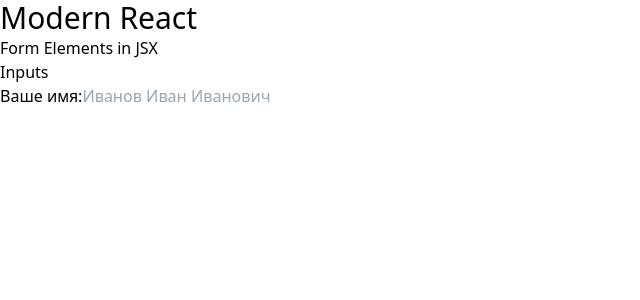
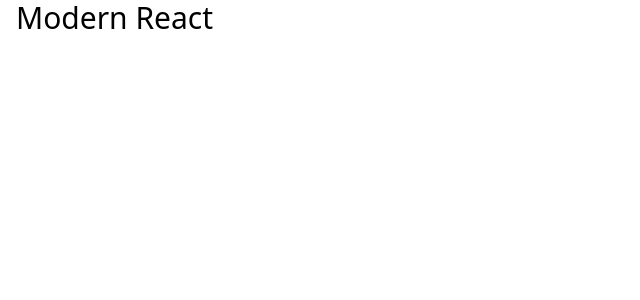
Before and after one commit to proweb/vitejs-react-app, a React (Vite) app: page / in a window 1280 px wide. Shown: the top 300 px of the page, without its empty margins (0-640 px from the left). Built offline with nearby package versions, Linux system fonts and the light colour scheme; the HTML template or start-up script is replaced by a standard one.

Commit message:
Add Layout Component

```diff
--- a/src/App.jsx
+++ b/src/App.jsx
@@ -1,10 +1,10 @@
 import { FormElements } from './components/FormElements';
+import Layout from './components/Layout';
 
 export default function App() {
   return (
-    <>
+    <Layout>
       <h1 className="text-3xl">Modern React</h1>
-      <FormElements />
-    </>
+    </Layout>
   );
 }
--- /dev/null
+++ b/src/components/Layout.jsx
@@ -0,0 +1,3 @@
+export default function Layout({ children }) {
+  return <div className="container mx-auto px-4">{children}</div>;
+}
```
